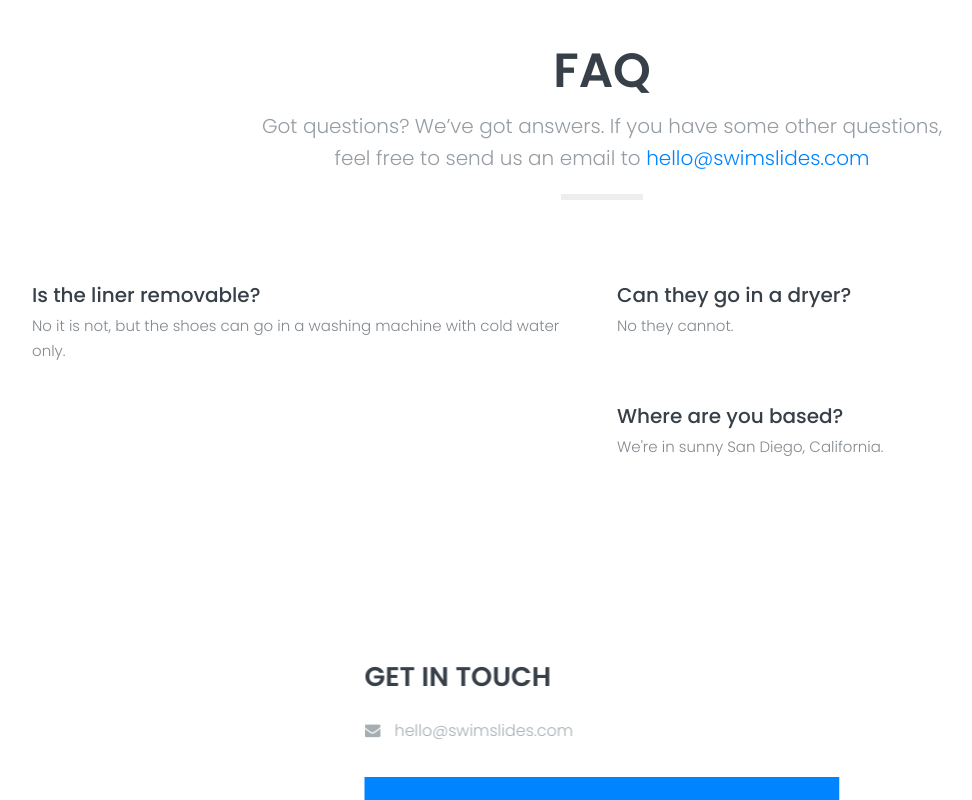
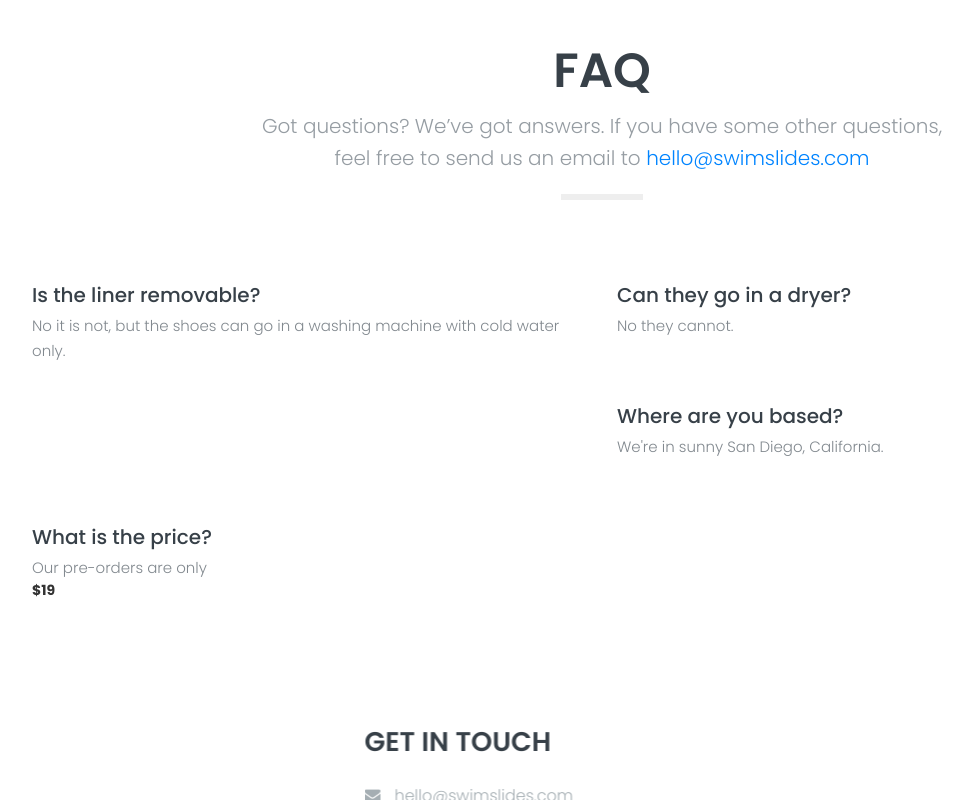
Before and after one commit to swimslides/swimslides, a website: page index.html in a window 1280 px wide. Shown: the part 2206-3006 px from the top of the page, without its empty margins (38-1010 px from the left). Drawn offline with Linux system fonts and the light colour scheme.

Commit message:
🏐⛄️ Updated with Glitch

```diff
--- a/index.html
+++ b/index.html
@@ -248,9 +248,9 @@
           </div>
           <!--==========Faq==========-->
           <div class="col-sm-6 faq wow fadeInUp" data-wow-delay="0.3s">
-            <h4></h4>
+            <h4>What is the price?</h4>
             <p>
-
+              Our pre-orders are only <div style="font-weight:bold;display:inline-block">$19</div>
             </p>
           </div>
         </div>
```
